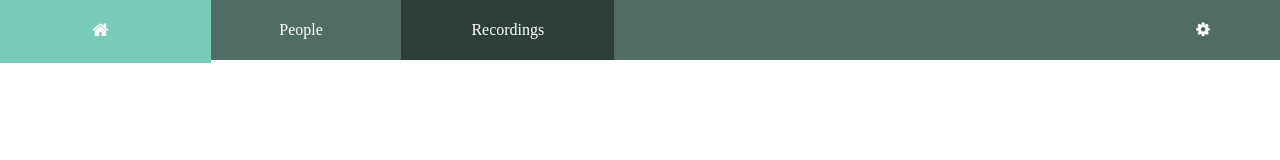
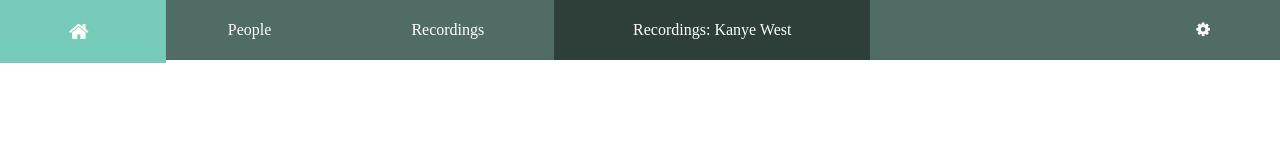
Before and after one commit to nmautz/Hackathon2022, a website: page docs/person.html in a window 1280 px wide. Drawn offline with Linux system fonts and the light colour scheme; no server answers.

Commit message:
name for person display updated

```diff
--- a/docs/person.html
+++ b/docs/person.html
@@ -12,10 +12,11 @@
 
     <body style="background-color: #ffffff;">
         <div id="menu_bar" class="navigation-bar">
-            <a href="index.html" class="nav-item left" style="flex: 1;"><i class="fa fa-home"></i></a>
+            <a href="index.html" class="nav-item left" style="flex: 1; font-size:larger;"><i class="fa fa-home"></i></a>
             <a href="people.html" class="nav-item left" style="flex: 1;">People</a>
-            <a class="cur-nav-item left" style="flex: 1;">Recordings</a>
-            <a href="settings.html" class="nav-item right" style="flex: 0.1; margin-left:40%;"><i class="fa fa-gear"></i></a>
+            <a href="recordings.html" class="nav-item left" style="flex: 1;">Recordings</a>
+            <a class="cur-nav-item left" style=" width: 40%;">Recordings: Kanye West</a>
+            <a href="settings.html" class="nav-item right" style="flex: 0.1; margin-left:20%;"><i class="fa fa-gear"></i></a>
         </div>
         <br><br><br><br>
         <div id="person_title" style="font-weight: bold; font-size:xx-large;"></div>
--- a/docs/person.js
+++ b/docs/person.js
@@ -30,6 +30,7 @@ addEventListener('DOMContentLoaded', (event) => {
 
         try{
             document.getElementById("person_title").innerHTML = "Recordings of: " + urlParams.get('name')
+
         }
         catch(e){
 
```
Also changed, not shown: docs/index.html (+1 -1 lines), docs/people.html (+1 -1 lines), docs/recordings.html (+1 -1 lines), docs/settings.html (+1 -1 lines), 1 other file.
